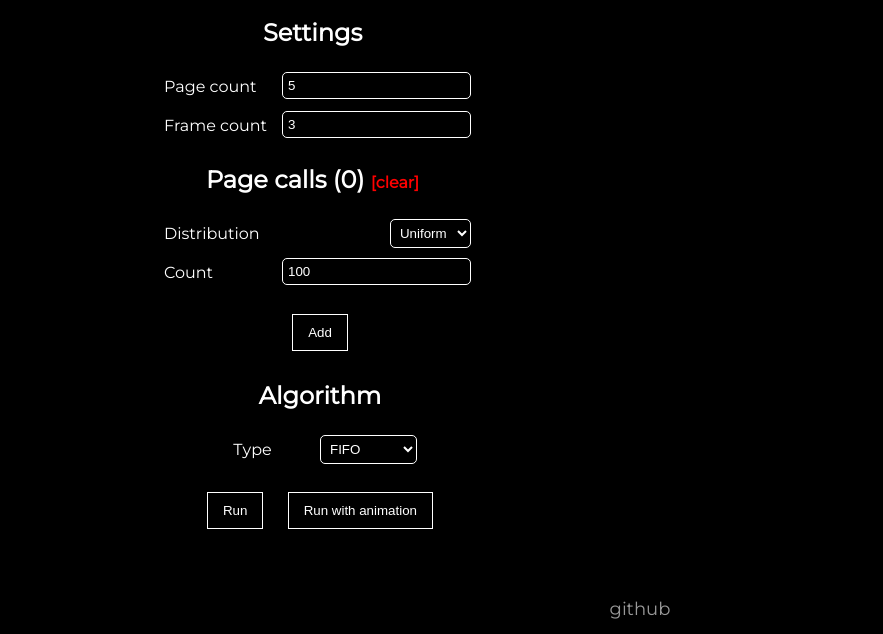
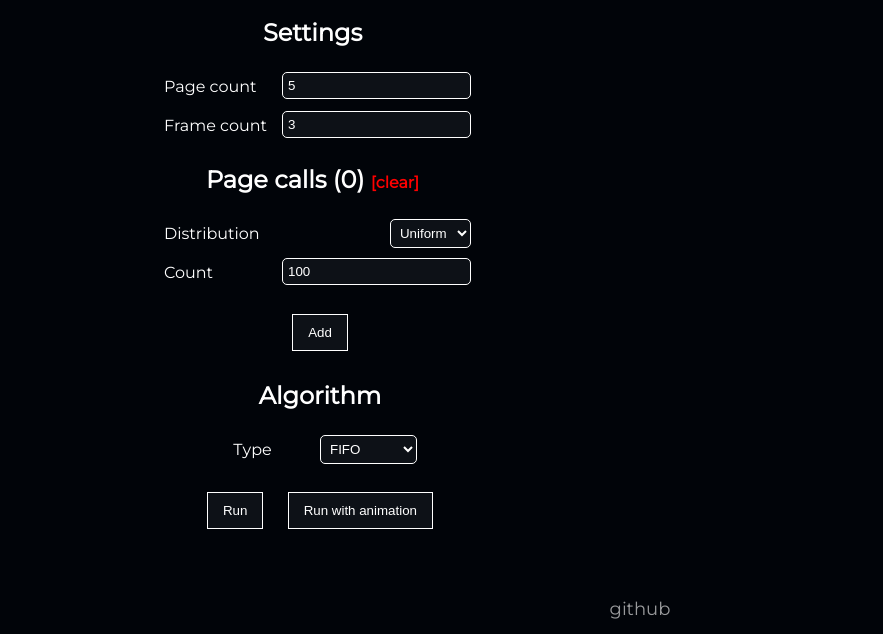
Before and after one commit to brun0ne/scheduling-sim, a website built with webpack: page page_replacement_src/page_replacement.html in a window 1280 px wide. Shown: the part 166-800 px from the top of the page, without its empty margins (0-883 px from the left). Built offline with nearby package versions, Linux system fonts and the light colour scheme.

Commit message:
change colors

```diff
--- a/page_replacement_src/page_replacement.html
+++ b/page_replacement_src/page_replacement.html
@@ -10,6 +10,9 @@
         <link rel="icon" type="image/png" href="../shared/icon.svg">
 
         <meta name="title" content="Page Replacement Simulator">
+        <meta name="description" content="Explore page replacement algorithms such as FIFO, OPT, LRU, ALRU, RAND.">
+        <meta name="keywords" content="scheduling, page, fault, RAM, simulator, simulation, memory, FIFO, OPT, LRU, ALRU, RAND, performance comparison, code, programming, IT">
+        <meta name="robots" content="index, follow">
         <meta http-equiv="Content-Type" content="text/html; charset=utf-8">
         <meta name="language" content="English">
     </head>
--- a/shared/shared.css
+++ b/shared/shared.css
@@ -2,7 +2,7 @@
 @import url('https://cdnjs.cloudflare.com/ajax/libs/font-awesome/4.7.0/css/font-awesome.min.css');
 
 html, body {
-    background: black;
+    background: #010409;
 
     margin: 0;
     width: 100%;
@@ -20,7 +20,7 @@ h1, h2, h3, h4{
 }
 
 input {
-    background: black;
+    background: #0d1117;
     color: white;
     border: 1px solid white;
     border-radius: 5px;
@@ -32,7 +32,7 @@ input {
 }
 
 select {
-    background: black;
+    background: #0d1117;
     color: white;
     border: 1px solid white;
     border-radius: 5px;
@@ -50,7 +50,7 @@ label {
 }
 
 button {
-    background: black;
+    background: #0d1117;
     color: white;
     border: 1px solid white;
     padding: 10px;
@@ -61,16 +61,16 @@ button {
 
 button:hover{
     background: white;
-    color: black;
-    border: 1px solid black;
+    color: #0d1117;
+    border: 1px solid #0d1117;
 
     cursor: pointer;
 }
 
 button:disabled {
     background: grey;
-    color: black;
-    border: 1px solid black;
+    color: #0d1117;
+    border: 1px solid #0d1117;
 }
 
 a {
```
